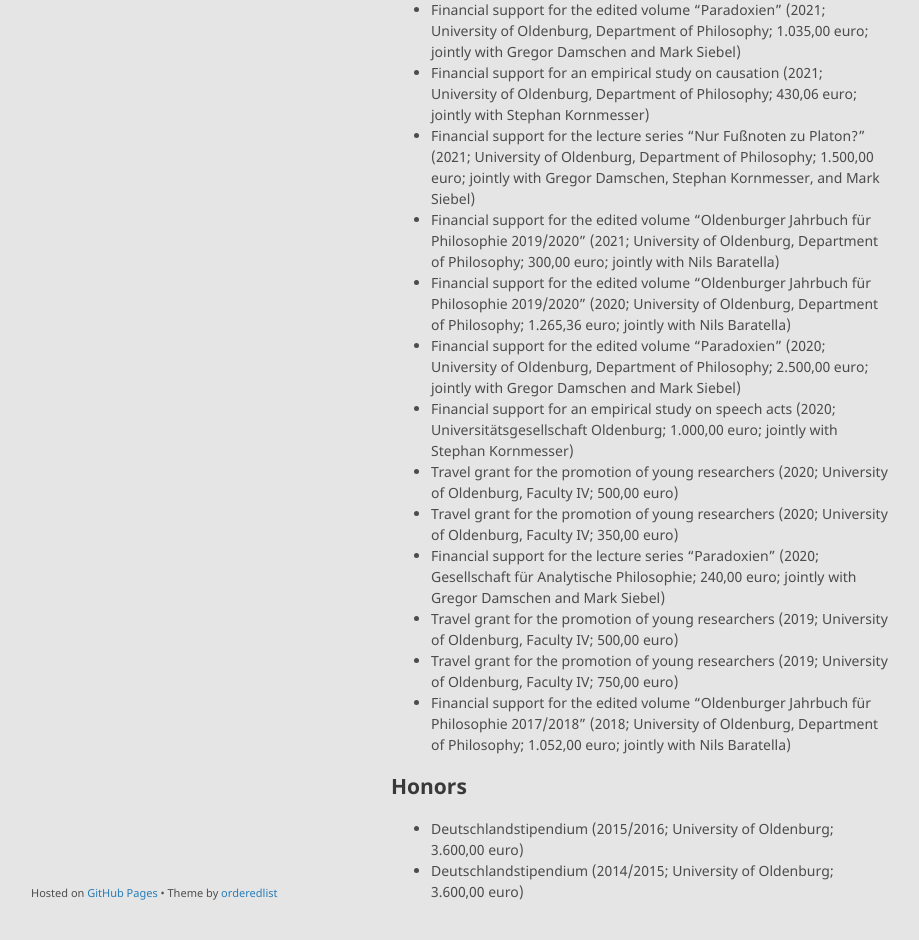
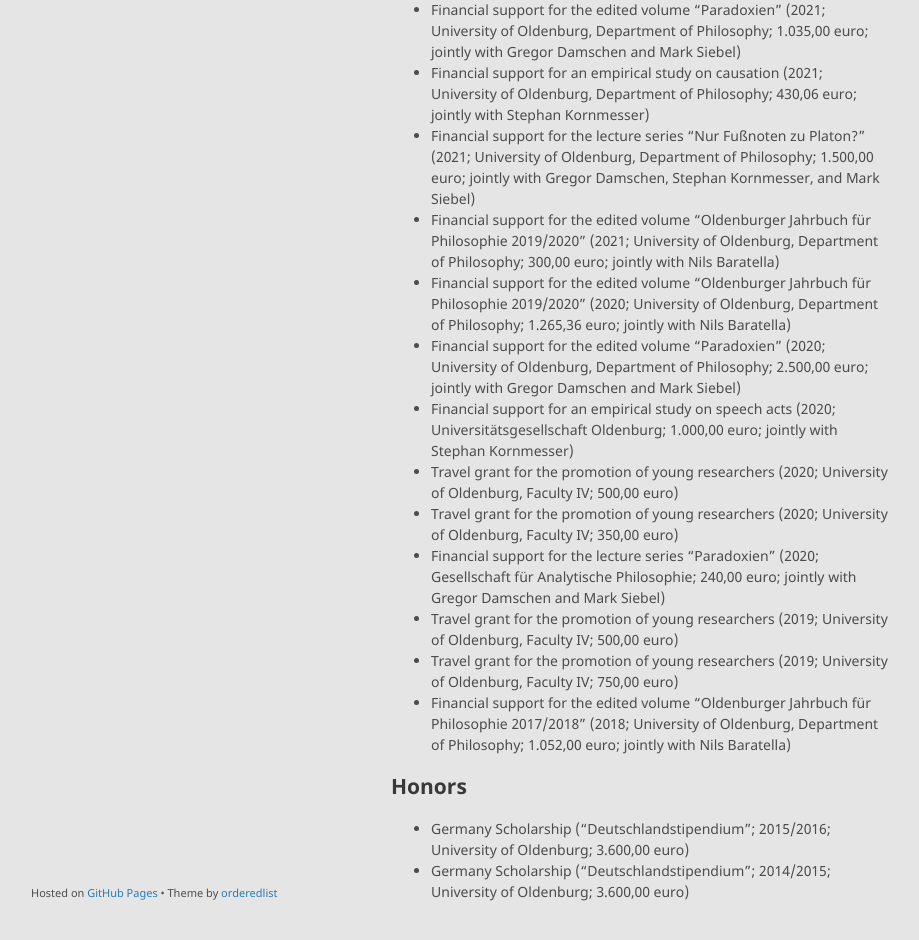
Before and after one commit to alephmembeth/alephmembeth.github.io, a Jekyll site: the page built from financials.md, in a window 1280 px wide and 1377 px high. Shown: the part 405-1345 px from the top of the window, without its empty margins (179-1098 px from the left). Built offline with Jekyll 4.4.1, drawn with Linux system fonts in a browser that asks for light colours; our own code applies the rules of GitHub Pages for plain Markdown files.

Commit message:
Update financials.md

```diff
--- a/financials.md
+++ b/financials.md
@@ -26,5 +26,6 @@ layout: default
 
 ## Honors
 
-+ Deutschlandstipendium (2015/2016; University of Oldenburg; 3.600,00 euro)
-+ Deutschlandstipendium (2014/2015; University of Oldenburg; 3.600,00 euro)
+<!-- + Award for Excellence in Teaching (“Preis der Lehre”; 2024; University of Oldenburg) -->
++ Germany Scholarship (“Deutschlandstipendium”; 2015/2016; University of Oldenburg; 3.600,00 euro)
++ Germany Scholarship (“Deutschlandstipendium”; 2014/2015; University of Oldenburg; 3.600,00 euro)
```
